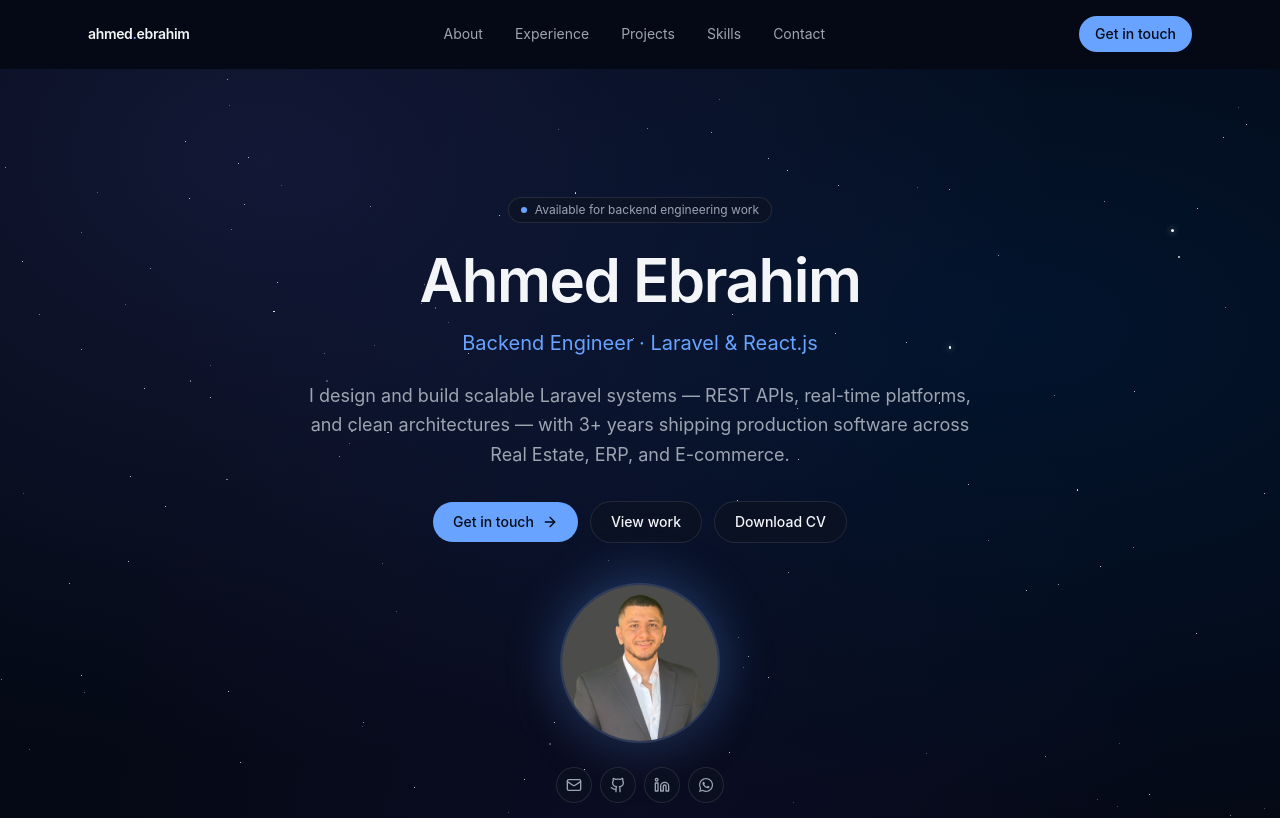
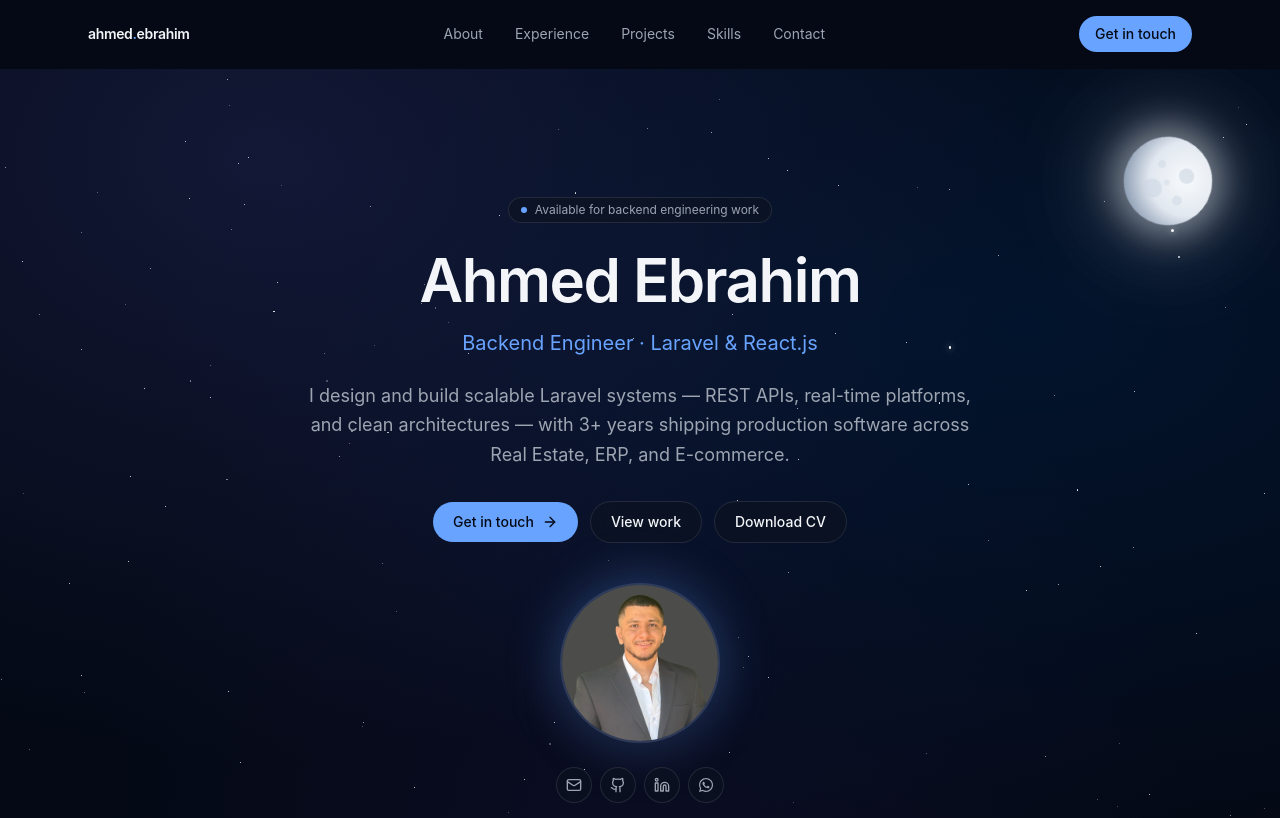
Before and after one commit to Eng-Ahmed-Ibrahim/portfolio, a React (Vite) app: page / in a window 1280 px wide. Shown: the top 818 px of the page. Built offline with nearby package versions, Linux system fonts and the light colour scheme.

Commit message:
add moon to hero section

```diff
--- a/src/components/portfolio/Hero.tsx
+++ b/src/components/portfolio/Hero.tsx
@@ -2,11 +2,13 @@
 import avatar from "@/assets/image.jpeg";
 import { Starfield } from "./Starfield";
 import { FaWhatsapp } from "react-icons/fa";
+import { Moon } from "./Moon";
 
 export function Hero() {
   return (
     <section id="top" className="relative overflow-hidden">
       <Starfield density={140} />
+      <Moon />
 
       <div className="relative mx-auto flex max-w-4xl flex-col items-center px-6 pb-24 pt-24 text-center md:pb-32 md:pt-32">
         <div className="inline-flex items-center gap-2 rounded-full border border-border bg-card/60 px-3 py-1 text-xs text-muted-foreground backdrop-blur">
--- /dev/null
+++ b/src/components/portfolio/Moon.tsx
@@ -0,0 +1,40 @@
+export function Moon({ className = "" }: { className?: string }) {
+  return (
+    <div
+      className={`pointer-events-none absolute right-6 top-10 md:right-16 md:top-16 ${className}`}
+      aria-hidden="true"
+    >
+      <div className="relative">
+        {/* Glow layers - simulate the moon casting light */}
+        <div className="absolute inset-0 -m-12 animate-[pulse_4s_ease-in-out_infinite] rounded-full bg-slate-100/10 blur-3xl" />
+        <div className="absolute inset-0 -m-6 animate-[pulse_4s_ease-in-out_infinite] rounded-full bg-slate-100/25 blur-2xl" />
+        <div className="absolute inset-0 -m-2 rounded-full bg-slate-50/40 blur-lg" />
+
+        {/* Moon body */}
+        <svg
+          width="90"
+          height="90"
+          viewBox="0 0 100 100"
+          className="relative h-16 w-16 animate-[spin_18s_linear_infinite] md:h-24 md:w-24"
+        >
+          <defs>
+            <radialGradient id="moonBody" cx="35%" cy="35%" r="70%">
+              <stop offset="0%" stopColor="#f8fafc" />
+              <stop offset="60%" stopColor="#e2e8f0" />
+              <stop offset="100%" stopColor="#94a3b8" />
+            </radialGradient>
+          </defs>
+
+          <circle cx="50" cy="50" r="46" fill="url(#moonBody)" />
+
+          {/* Craters */}
+          <circle cx="34" cy="38" r="8" fill="#cbd5e1" opacity="0.6" />
+          <circle cx="60" cy="30" r="5" fill="#cbd5e1" opacity="0.5" />
+          <circle cx="66" cy="58" r="10" fill="#cbd5e1" opacity="0.55" />
+          <circle cx="40" cy="66" r="4" fill="#cbd5e1" opacity="0.5" />
+          <circle cx="52" cy="50" r="3" fill="#cbd5e1" opacity="0.4" />
+        </svg>
+      </div>
+    </div>
+  );
+}
```
